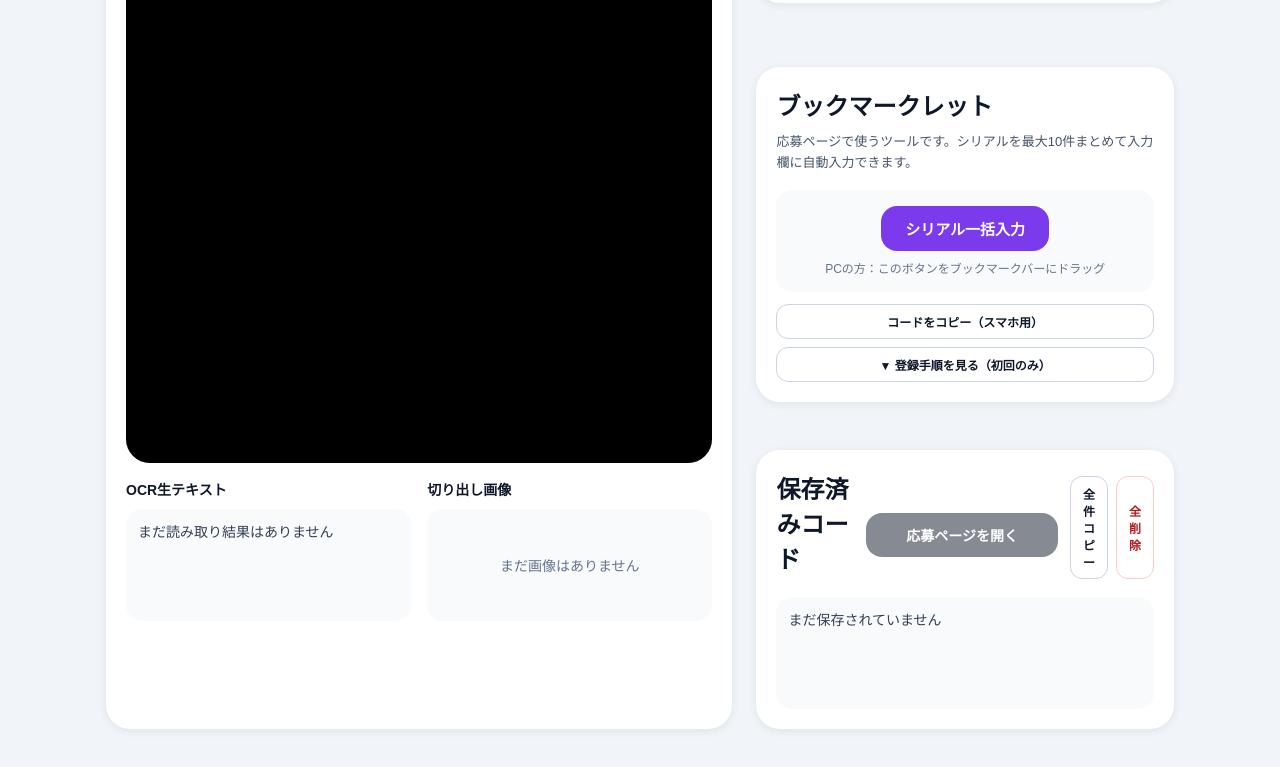
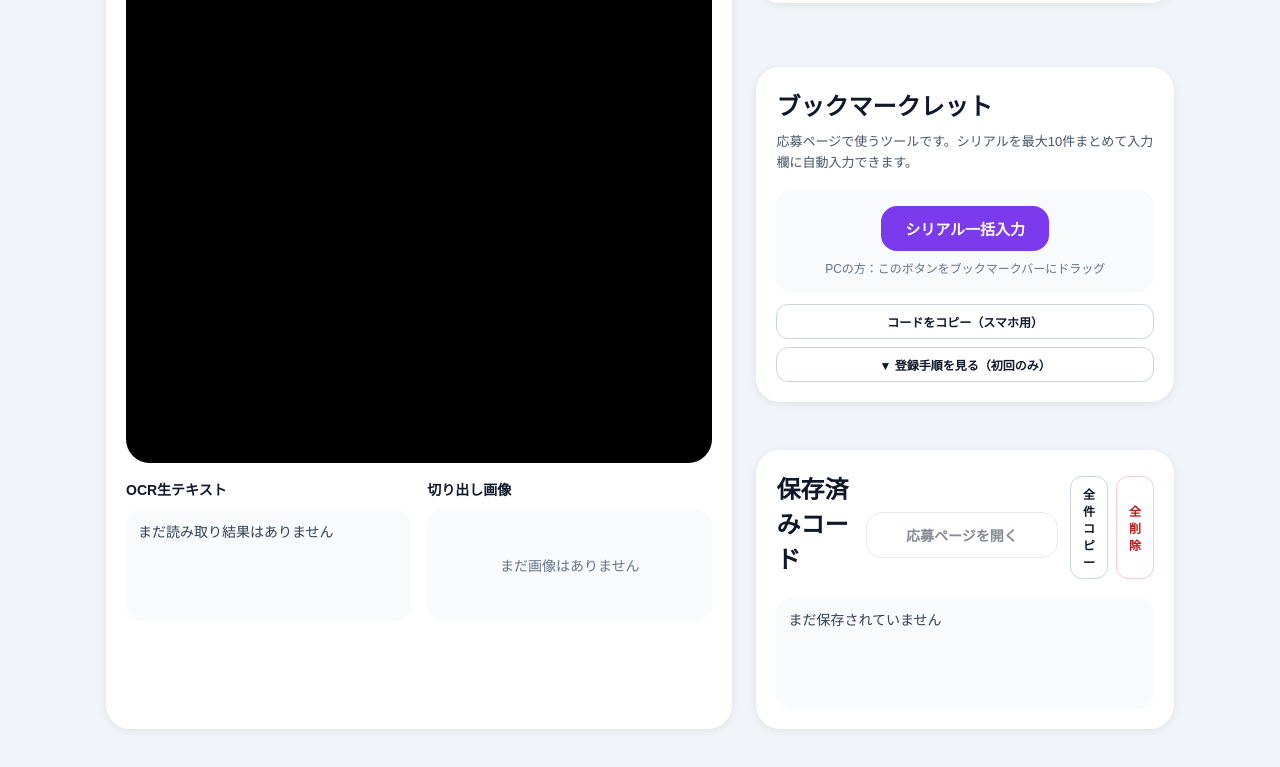
Before and after one commit to Da1-ichi/Sakurazaka_SerialNumber, a React (Vite) app: page / in a window 1280 px wide. Shown: the part 834-1601 px from the top of the page. Built offline with nearby package versions, Linux system fonts and the light colour scheme.

Commit message:
Update App.tsx
ボタンの優先度変更

```diff
--- a/src/App.tsx
+++ b/src/App.tsx
@@ -956,7 +956,7 @@ const BOOKMARKLET_CODE = [
                 <button
                 onClick={() => window.open(targetUrl, "_blank")}
                 disabled={items.length === 0}
-                className="btn btn-primary full-width"
+                className="btn btn-secondary full-width"
               　>
                 応募ページを開く
               </button>
```
